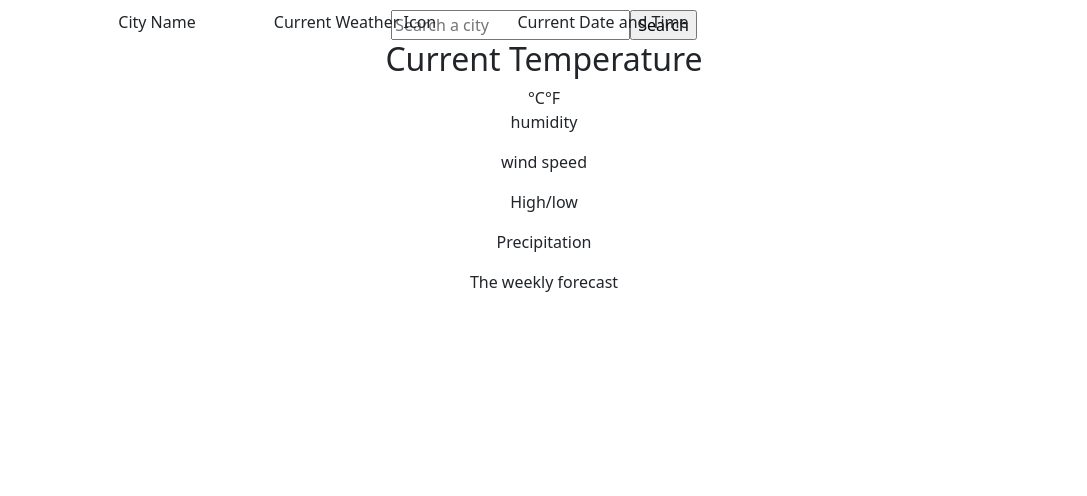
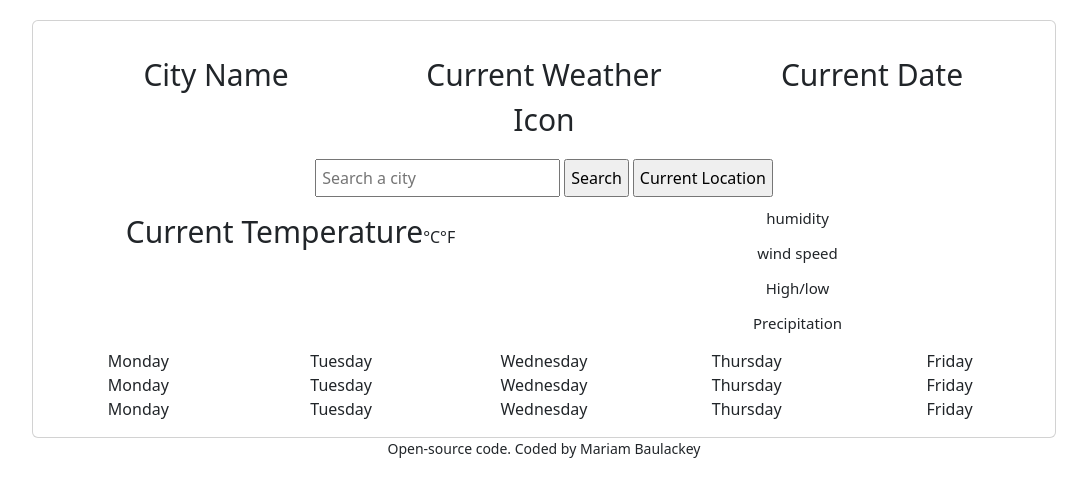
Before and after one commit to Maribau11/weather-react-app, a React (Create React App) app: page / in a window 1280 px wide. Shown: the top 496 px of the page, without its empty margins (96-1183 px from the left). Built offline with nearby package versions, Linux system fonts and the light colour scheme.

Commit message:
Updated the template for the webpage

```diff
--- a/src/App.css
+++ b/src/App.css
@@ -1,38 +1,34 @@
 .App {
   text-align: center;
 }
+.card{
+  width: 80%;
+  display: block;
+  margin: 0 auto;
+  margin-top: 20px;
+}
+.heading {
+  margin: 15px;
+  font-size: 30px;
+}
+form{
+  margin: 10px;
+}
+.form-input{
+  padding:5px;
+  margin: 2px;
+}
+.currentTemp{
+  font-size: 30px;
+  text-align: center;
 
-.App-logo {
-  height: 40vmin;
-  pointer-events: none;
 }
-
-@media (prefers-reduced-motion: no-preference) {
-  .App-logo {
-    animation: App-logo-spin infinite 20s linear;
-  }
+.info{
+  font-size: 15px;
+  text-align: center;
+  line-height: 15px;
+  padding: 2px;
 }
-
-.App-header {
-  background-color: #282c34;
-  min-height: 100vh;
-  display: flex;
-  flex-direction: column;
-  align-items: center;
-  justify-content: center;
-  font-size: calc(10px + 2vmin);
-  color: white;
+.footer{
+  font-size: 14px;
 }
-
-.App-link {
-  color: #61dafb;
-}
-
-@keyframes App-logo-spin {
-  from {
-    transform: rotate(0deg);
-  }
-  to {
-    transform: rotate(360deg);
-  }
-}
--- a/src/App.js
+++ b/src/App.js
@@ -5,14 +5,19 @@ import Heading from './Heading';
 import CurrentWeather from './CurrentWeather';
 import SearchEngine from './SearchEngine';
 import Forecast from './Forecast';
+
 function App() {
   return (
     <div className="App">
-      <Heading/>
-      <SearchEngine/>
-      <CurrentWeather/>
-      <Forecast/>
-
+      <div className="card">
+        <div className="card-body">
+          <Heading/>
+          <SearchEngine/>
+          <CurrentWeather/>
+          <Forecast/>
+        </div>
+      </div>
+    <p className="footer">Open-source code. Coded by Mariam Baulackey</p>
     </div>
   );
 }
--- a/src/CurrentWeather.js
+++ b/src/CurrentWeather.js
@@ -2,14 +2,24 @@ import React from "react"
 
 export default function CurrentWeather(){
     return (
-      <div>
-        <h2>Current Temperature</h2>
-        <a>°C</a>
-        <a>°F</a>
-        <p>humidity</p>
-        <p>wind speed</p>
-        <p>High/low</p>
-        <p>Precipitation</p>
+      <div className="row">
+        <div className="col">
+          <div>
+            <span className="currentTemp">Current Temperature</span>
+            <span className="degree-C">
+              <a>°C</a>
+            </span>
+            <span className="degree-f">
+              <a>°F</a>
+            </span>
+          </div>
+        </div>
+        <div className="col">
+          <p className="info">humidity</p>
+          <p className="info">wind speed</p>
+          <p className="info">High/low</p>
+          <p className="info">Precipitation</p>
+        </div>
       </div>
     );
 }
--- a/src/Forecast.js
+++ b/src/Forecast.js
@@ -1,7 +1,30 @@
 import React from "react"
+import "bootstrap/dist/css/bootstrap.min.css";
 
 export default function Forecast(){
-    return(
-        <p>The weekly forecast</p>
-    )
+    return (
+      <div className="forecast">
+        <div className="row forecast-days">
+          <div className="col">Monday</div>
+          <div className="col">Tuesday</div>
+          <div className="col">Wednesday</div>
+          <div className="col">Thursday</div>
+          <div className="col">Friday</div>
+        </div>
+        <div className="row forecast-icons">
+          <div className="col">Monday</div>
+          <div className="col">Tuesday</div>
+          <div className="col">Wednesday</div>
+          <div className="col">Thursday</div>
+          <div className="col">Friday</div>
+        </div>
+        <div className="row forecast-temp">
+          <div className="col">Monday</div>
+          <div className="col">Tuesday</div>
+          <div className="col">Wednesday</div>
+          <div className="col">Thursday</div>
+          <div className="col">Friday</div>
+        </div>
+      </div>
+    );
 }
--- a/src/Heading.js
+++ b/src/Heading.js
@@ -1,23 +1,14 @@
 import React from "react"
-import GridLayout from "react-grid-layout";
+import "bootstrap/dist/css/bootstrap.min.css";
 
 export default function Heading(){
-    const layout = [
-      { i: "a", x: 0, y: 0, w: 5, h: 0, static: true },
-      { i: "b", x: 2, y: 0, w: 5, h: 0, minW: 2, maxW: 4 },
-      { i: "c", x: 3, y: 0, w: 10, h: 0 },
-    ];
-    return(
-        <GridLayout
-        className="layout"
-        layout={layout}
-        cols={12}
-        rowHeight={30}
-        width={1200}
-      >
-        <div key="a">City Name</div>
-        <div key="b">Current Weather Icon</div>
-        <div key="c">Current Date and Time</div>
-      </GridLayout>
-    )
+    return (
+      <div className="heading">
+        <div className="row">
+          <div className="col">City Name</div>
+          <div className="col">Current Weather Icon</div>
+          <div className="col">Current Date</div>
+        </div>
+      </div>
+    );
 }
--- a/src/SearchEngine.js
+++ b/src/SearchEngine.js
@@ -14,11 +14,16 @@ export default function SearchEngine(){
         event.preventDefault();
         setCity(event.target.value);
     }
-    return(
-        <form onSubmit={handleSubmit}>
-            <input type="text" placeholder="Search a city" onChange={changeCity}/>
-            <input type="submit" value="Search"/>
-            {showInfo && <CurrentWeather/>}
-        </form>
-    )
+    return (
+      <form onSubmit={handleSubmit}>
+        <input
+          className="form-input"
+          type="text"
+          placeholder="Search a city"
+          onChange={changeCity}
+        />
+        <input className="form-input" type="submit" value="Search" />
+        <input className="form-input" type="submit" value="Current Location" />
+      </form>
+    );
 }
```
